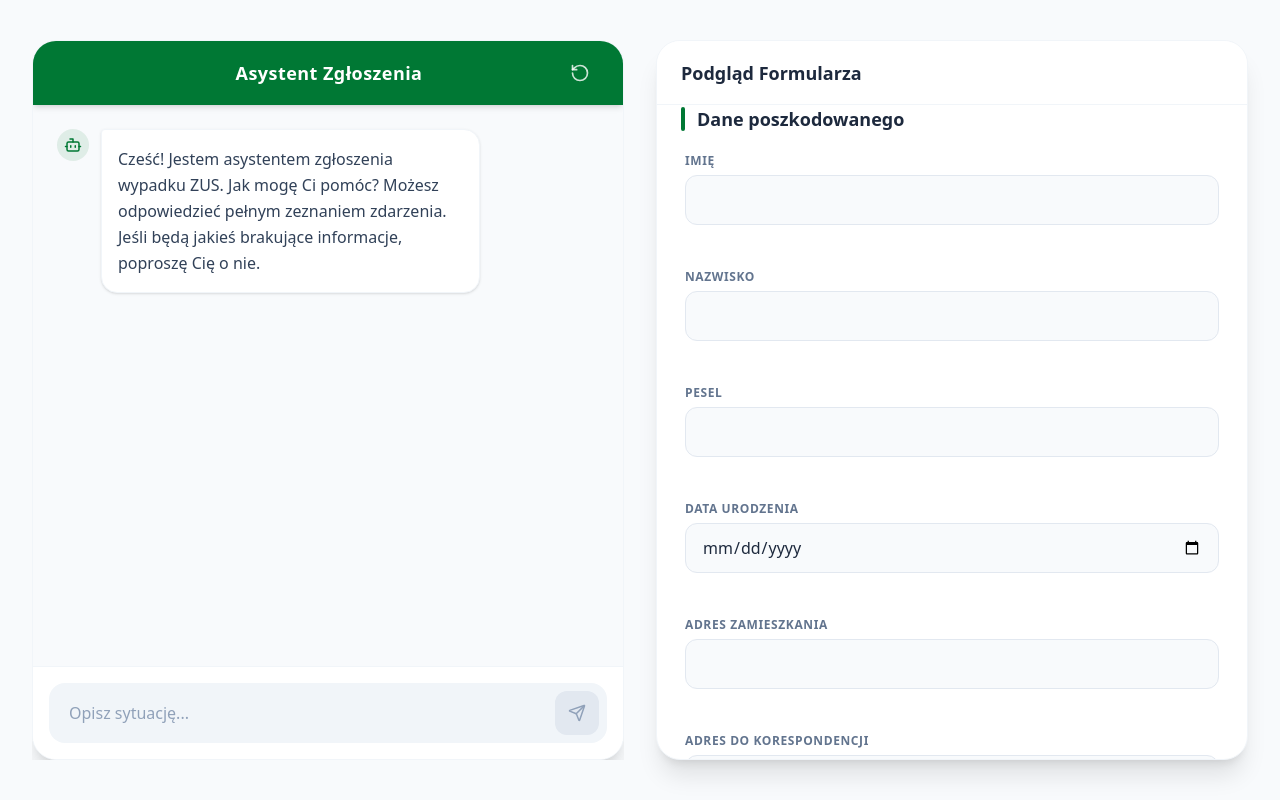
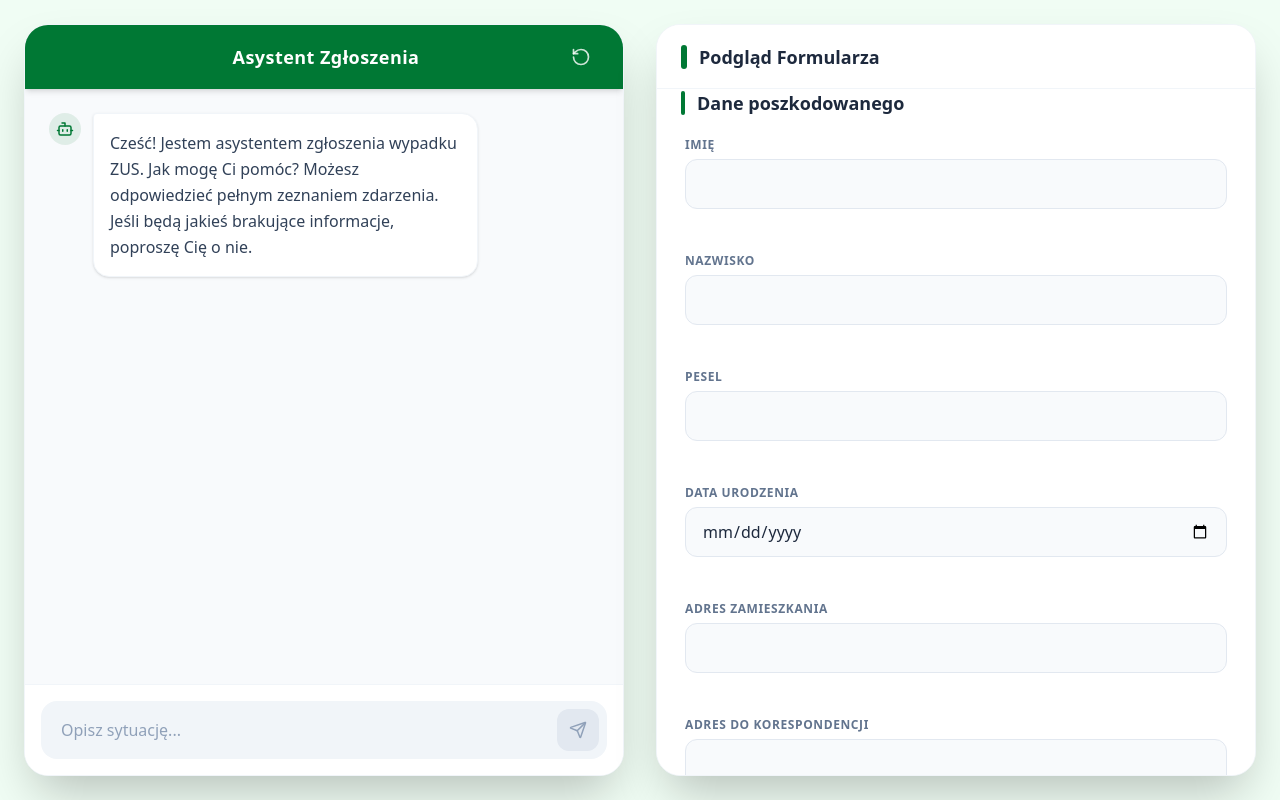
Before and after one commit to GrabowskiDev/hacknation-zus, a React (Vite) app in the folder ZUS Accident Notification Tool/: page / in a window 1280 px wide. Built offline with nearby package versions, Linux system fonts and the light colour scheme.

Commit message:
Refactor some layout style: centered and with proper shadow

```diff
--- a/ZUS Accident Notification Tool/src/App.tsx
+++ b/ZUS Accident Notification Tool/src/App.tsx
@@ -1,34 +1,34 @@
 import "./App.css";
-import ConversationalForm from "./chat/ConversationalForm";
+import ConversationalForm from "@/components/chat/ConversationalForm";
 import FormView from "./components/form/FormView";
 import { ChatProvider } from "./context/ChatContext";
 
 function App() {
   return (
-    <main className="min-h-screen w-full bg-slate-50 flex items-center justify-center p-4 lg:p-8">
-      {/* Main Card Container */}
-      <div className="w-full max-w-[1600px] h-[90vh] grid grid-cols-1 lg:grid-cols-2 gap-6 lg:gap-8">
+    <main className="h-screen w-full bg-[#f0fdf4] flex flex-col items-center justify-center p-4 lg:p-6 overflow-hidden">
+      <div className="w-full max-w-[1600px] flex-1 min-h-0 grid grid-cols-1 lg:grid-cols-2 gap-4 lg:gap-8">
         <ChatProvider>
-          {/* Left Column: Chat */}
-          <section className="h-full w-full overflow-hidden">
+          {/* LEWA KOLUMNA: Czat */}
+          {/* Zmieniono: Dodano 'bg-white shadow-2xl' i usunięto 'lg:shadow-none/lg:bg-transparent' */}
+          <section className="h-full w-full overflow-hidden flex flex-col rounded-3xl bg-white border border-slate-100 shadow-2xl relative z-10">
             <ConversationalForm />
           </section>
 
-          {/* Right Column: Form */}
-          <section className="hidden lg:block h-full w-full overflow-hidden bg-white rounded-3xl shadow-xl border border-slate-100 relative">
-            {/* Header for Form Side */}
-            <div className="absolute top-0 left-0 w-full h-16 bg-white/90 backdrop-blur-md border-b border-slate-100 z-10 flex items-center px-6">
-              <h2 className="text-lg font-semibold text-slate-800">
+          {/* PRAWA KOLUMNA: Formularz */}
+          {/* Tutaj też upewniamy się, że jest shadow-2xl dla symetrii */}
+          <section className="hidden lg:flex h-full w-full flex-col overflow-hidden bg-white rounded-3xl shadow-2xl border border-slate-100 relative transition-all duration-300 z-10">
+            {/* Nagłówek prawej kolumny */}
+            <div className="flex-none h-16 bg-white border-b border-slate-100 flex items-center px-6 z-10">
+              <div className="w-1.5 h-6 bg-[#007834] rounded-full mr-3"></div>
+              <h2 className="text-lg font-bold text-slate-800">
                 Podgląd Formularza
               </h2>
             </div>
-            <div className="pt-16 h-full">
+
+            <div className="flex-1 min-h-0 relative bg-white">
               <FormView />
             </div>
           </section>
-
-          {/* Mobile view handling for the form could be added here (e.g. tabs),
-              but strictly following the prompt's layout structure: */}
         </ChatProvider>
       </div>
     </main>
--- a/ZUS Accident Notification Tool/src/chat/ConversationalForm.tsx
+++ /dev/null
@@ -1,98 +0,0 @@
-import React, { useState, useRef, useEffect } from "react";
-import { Send, RotateCcw, Loader2 } from "lucide-react"; // Icons
-import TextMessage from "./TextMessage";
-import { useChat } from "../context/ChatContext";
-
-function ConversationalForm() {
-  const { messages, sendMessage, isLoading, clearSession } = useChat();
-  const [input, setInput] = useState("");
-  const messagesEndRef = useRef<HTMLDivElement>(null);
-
-  useEffect(() => {
-    messagesEndRef.current?.scrollIntoView({ behavior: "smooth" });
-  }, [messages, isLoading]);
-
-  const handleSend = async () => {
-    if (!input.trim() || isLoading) return;
-    const messageToSend = input;
-    setInput("");
-    await sendMessage(messageToSend);
-  };
-
-  const handleKeyPress = (e: React.KeyboardEvent<HTMLInputElement>) => {
-    if (e.key === "Enter") handleSend();
-  };
-
-  return (
-    <div className="flex flex-col h-full bg-white rounded-3xl shadow-xl border border-slate-100 overflow-hidden relative">
-      {/* --- Header --- */}
-      <div className="h-16 bg-[#007834] flex justify-between items-center px-6 shadow-md z-10">
-        <div className="w-10"></div> {/* Spacer for alignment */}
-        <h1 className="text-white font-semibold text-lg tracking-wide">
-          Asystent Zgłoszenia
-        </h1>
-        <button
-          onClick={clearSession}
-          title="Rozpocznij nowe zgłoszenie"
-          className="text-white/80 hover:text-white hover:bg-white/10 p-2 rounded-full transition-all duration-200"
-        >
-          <RotateCcw size={20} />
-        </button>
-      </div>
-
-      {/* --- Chat Area --- */}
-      <div className="flex-1 overflow-y-auto p-4 sm:p-6 bg-slate-50 custom-scrollbar flex flex-col gap-4">
-        {messages.map((msg, index) => (
-          <TextMessage
-            key={index}
-            text={msg.content}
-            isUser={msg.role === "user"}
-          />
-        ))}
-
-        {/* Loading Indicator */}
-        {isLoading && (
-          <div className="flex items-center gap-2 ml-2 mt-2 text-[#007834]">
-            <Loader2 className="animate-spin" size={18} />
-            <span className="text-xs font-medium text-slate-500 italic">
-              Analizuję odpowiedź...
-            </span>
-          </div>
-        )}
-
-        <div ref={messagesEndRef} />
-      </div>
-
-      {/* --- Input Area --- */}
-      <div className="p-4 bg-white border-t border-slate-100">
-        <div className="relative flex items-center gap-2 bg-slate-100 rounded-2xl p-2 pr-2 focus-within:ring-2 focus-within:ring-[#007834]/20 focus-within:bg-white transition-all duration-300">
-          <input
-            type="text"
-            className="flex-1 bg-transparent border-none outline-none text-slate-700 placeholder:text-slate-400 px-3 py-2 text-sm sm:text-base"
-            placeholder="Opisz sytuację..."
-            value={input}
-            onChange={(e) => setInput(e.target.value)}
-            onKeyDown={handleKeyPress}
-            disabled={isLoading}
-            autoComplete="off"
-          />
-
-          <button
-            onClick={handleSend}
-            disabled={!input.trim() || isLoading}
-            className={`p-3 rounded-xl transition-all duration-200 flex items-center justify-center
-              ${
-                !input.trim() || isLoading
-                  ? "bg-slate-200 text-slate-400 cursor-not-allowed"
-                  : "bg-[#007834] text-white shadow-lg hover:bg-[#005f2a] hover:shadow-green-900/20 hover:scale-105 active:scale-95"
-              }`}
-          >
-            <Send size={18} />
-          </button>
-        </div>
-      </div>
-    </div>
-  );
-}
-
-export default ConversationalForm;
--- a/ZUS Accident Notification Tool/src/chat/TextMessage.tsx
+++ /dev/null
@@ -1,47 +0,0 @@
-import React from "react";
-import { Bot, User } from "lucide-react";
-import clsx from "clsx"; // Optional utility for cleaner classes, or just use template literals
-
-interface TextMessageProps {
-  text: string;
-  isUser: boolean;
-}
-
-const TextMessage: React.FC<TextMessageProps> = ({ text, isUser }) => {
-  return (
-    <div
-      className={clsx(
-        "flex w-full gap-3 mb-2 animate-in fade-in slide-in-from-bottom-2 duration-300",
-        isUser ? "justify-end" : "justify-start"
-      )}
-    >
-      {/* Bot Avatar */}
-      {!isUser && (
-        <div className="flex-shrink-0 w-8 h-8 rounded-full bg-[#007834]/10 flex items-center justify-center text-[#007834]">
-          <Bot size={18} />
-        </div>
-      )}
-
-      {/* Message Bubble */}
-      <div
-        className={clsx(
-          "max-w-[80%] sm:max-w-[70%] p-3 sm:p-4 text-sm sm:text-base leading-relaxed whitespace-pre-line break-words shadow-sm",
-          isUser
-            ? "bg-[#007834] text-white rounded-2xl rounded-tr-sm"
-            : "bg-white text-slate-700 border border-slate-100 rounded-2xl rounded-tl-sm"
-        )}
-      >
-        {text}
-      </div>
-
-      {/* User Avatar */}
-      {isUser && (
-        <div className="flex-shrink-0 w-8 h-8 rounded-full bg-slate-200 flex items-center justify-center text-slate-500">
-          <User size={18} />
-        </div>
-      )}
-    </div>
-  );
-};
-
-export default TextMessage;
--- a/ZUS Accident Notification Tool/src/components/chat/ConversationalForm.tsx
+++ b/ZUS Accident Notification Tool/src/components/chat/ConversationalForm.tsx
@@ -17,7 +17,7 @@ function ConversationalForm() {
 
   // 2. Render purely the UI
   return (
-    <div className="flex flex-col h-full bg-white rounded-3xl shadow-xl border border-slate-100 overflow-hidden relative">
+    <div className="flex flex-col h-full bg-white border-slate-100 overflow-hidden relative">
       {/* --- Header --- */}
       <div className="h-16 bg-[#007834] flex justify-between items-center px-6 shadow-md z-10">
         <div className="w-10"></div>
--- a/ZUS Accident Notification Tool/src/index.css
+++ b/ZUS Accident Notification Tool/src/index.css
@@ -15,56 +15,10 @@
   -moz-osx-font-smoothing: grayscale;
 }
 
-a {
-  font-weight: 500;
-  color: #646cff;
-  text-decoration: inherit;
+* {
+  box-sizing: border-box;
 }
-a:hover {
-  color: #535bf2;
-}
-
 body {
   margin: 0;
-  display: flex;
-  place-items: center;
-  min-width: 320px;
-  min-height: 100vh;
+  padding: 0;
 }
-
-h1 {
-  font-size: 3.2em;
-  line-height: 1.1;
-}
-
-button {
-  border-radius: 8px;
-  border: 1px solid transparent;
-  padding: 0.6em 1.2em;
-  font-size: 1em;
-  font-weight: 500;
-  font-family: inherit;
-  background-color: #1a1a1a;
-  cursor: pointer;
-  transition: border-color 0.25s;
-}
-button:hover {
-  border-color: #646cff;
-}
-button:focus,
-button:focus-visible {
-  outline: 4px auto -webkit-focus-ring-color;
-}
-
-@media (prefers-color-scheme: light) {
-  :root {
-    color: #213547;
-    background-color: #ffffff;
-  }
-  a:hover {
-    color: #747bff;
-  }
-  button {
-    background-color: #f9f9f9;
-  }
-}
```
